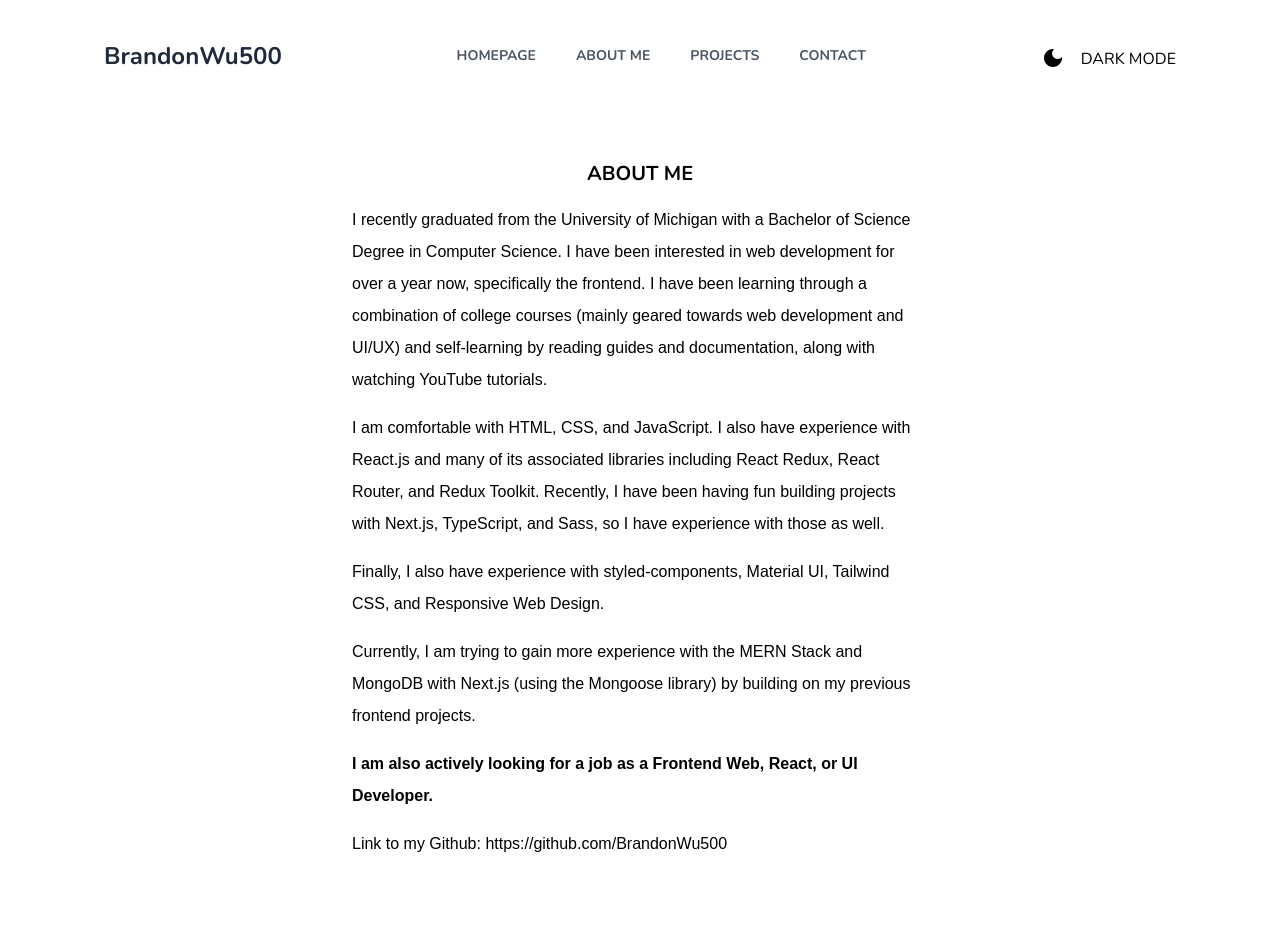
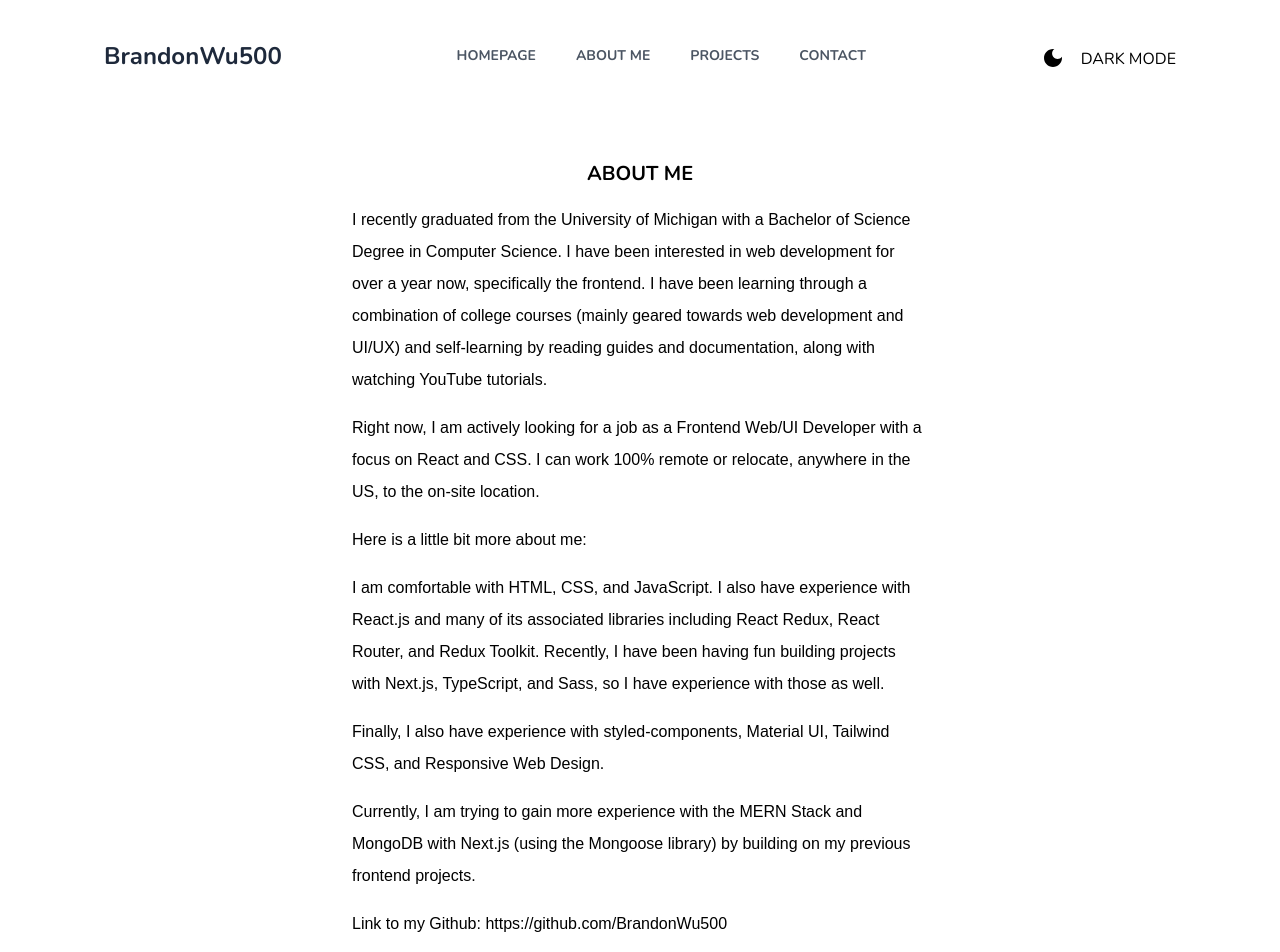
Before and after one commit to BrandonWu500/BrandonWu500.github.io, a Next.js app: page /about in a window 1280 px wide. Shown: the top 952 px of the page. Built offline with nearby package versions, Linux system fonts and the light colour scheme.

Commit message:
update about me

```diff
--- a/pages/about.tsx
+++ b/pages/about.tsx
@@ -14,6 +14,12 @@ const about = () => {
           and documentation, along with watching YouTube tutorials.`}
         </p>
         <p>
+          Right now, I am actively looking for a job as a Frontend Web/UI
+          Developer with a focus on React and CSS. I can work 100% remote or
+          relocate, anywhere in the US, to the on-site location.
+        </p>
+        <p>Here is a little bit more about me:</p>
+        <p>
           I am comfortable with HTML, CSS, and JavaScript. I also have
           experience with React.js and many of its associated libraries
           including React Redux, React Router, and Redux Toolkit. Recently, I
@@ -29,10 +35,6 @@ const about = () => {
           MongoDB with Next.js (using the Mongoose library) by building on my
           previous frontend projects.`}
         </p>
-        <p className="font-semibold">
-          I am also actively looking for a job as a Frontend Web, React, or UI
-          Developer.
-        </p>
         <p>
           <span>Link to my Github: </span>
           <a href="https://github.com/BrandonWu500" target="_blank">
```
